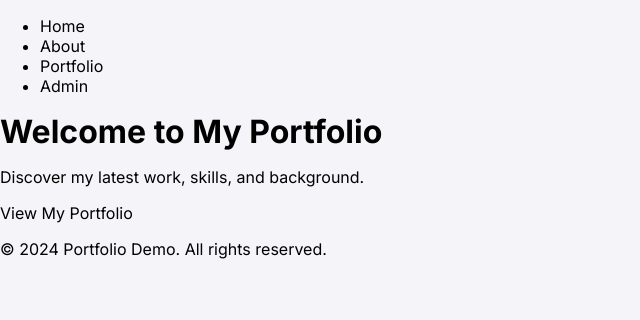
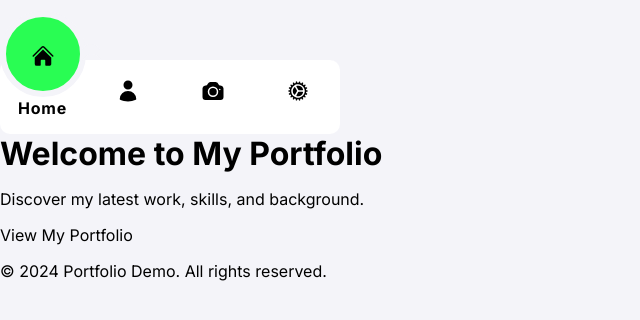
Before and after one commit to MasindeOdera/portfolio-demo, a Next.js app: page / in a window 1280 px wide. Shown: the top 320 px of the page, without its empty margins (0-640 px from the left). Built offline with nearby package versions, Linux system fonts and the light colour scheme.

Commit message:
Updated Navigation functionality

```diff
--- a/app/layout.tsx
+++ b/app/layout.tsx
@@ -1,34 +1,165 @@
 'use client';
 
-// import type { Metadata } from "next";
+import React from 'react';
 import { Inter } from 'next/font/google';
 import './styles/global.css';
 import { GlobalStyle } from './styles/global';
 import { ThemeProvider } from 'styled-components';
 import { theme } from './styles/theme';
+import Link from 'next/link';
+import { usePathname } from 'next/navigation';
+import styled from 'styled-components';
+import Head from 'next/head';
+import { HomeIcon, UserIcon, CameraIcon, CogIcon } from '@heroicons/react/24/solid';
 
 const inter = Inter({ subsets: ['latin'] });
 
-// export const metadata = {
-//   title: 'Portfolio Demo',
-//   description: 'A demo portfolio website',
-// };
+const Navigation = styled.nav`
+  margin-top: 60px;
+  width: 340px;
+  height: 74px;
+  background: #fff;
+  position: relative;
+  display: flex;
+  justify-content: center;
+  align-items: center;
+  border-radius: 10px;
+`;
+
+const NavList = styled.ul`
+  // display: flex;
+  display: contents;
+  width: 350px;
+`;
+
+const NavItem = styled.li<{ $active: boolean }>`
+  position: relative;
+  list-style: none;
+  width: 25%;
+  // width: 70px;
+  height: 74px;
+  z-index: 1;
+
+  a {
+    position: relative;
+    display: flex;
+    justify-content: center;
+    align-items: center;
+    flex-direction: column;
+    width: 100%;
+    text-align: center;
+    font-weight: 500;
+
+    .icon {
+      position: relative;
+      display: block;
+      line-height: 75px;
+      font-size: 1em;
+      text-align: center;
+      transition: 0.5s;
+      color: var(--clr);
+    }
+
+    .text {
+      position: absolute;
+      color: var(--clr);
+      font-weight: 700;
+      font-size: 1em;
+      // font-weight: 400;
+      // font-size: 0.75em;
+      letter-spacing: 0.05em;
+      transition: 0.5s;
+      opacity: 0;
+      transform: translateY(20px);
+    }
+  }
+
+  ${({ $active }) =>
+    $active &&
+    `a .icon {
+      transform: translateY(-35px);
+    }
+
+    a .text {
+      opacity: 1;
+      transform: translateY(10px);
+    }`}
+`;
+
+const Indicator = styled.div<{ $activeindex: number }>`
+  position: absolute;
+  top: -66%;
+  left: 0%;
+  width: 74px;
+  height: 74px;
+  background: #29fd53;
+  border-radius: 50%;
+  border: 6px solid #f4f4f9;
+  transition: 0.5s;
+  transform: ${({ $activeindex }) => `translateX(calc(85px * ${$activeindex}))`};
+
+  &:before,
+  &:after {
+    content: '';
+    position: absolute;
+    top: 50%;
+    width: 20px;
+    height: 20px;
+    background: transparent;
+    border-top-right-radius: 20px;
+    box-shadow: 1px -10px 0 0 #f4f4f9;
+  }
+
+  &:after {
+    right: -22px;
+    border-top-left-radius: 20px;
+    box-shadow: -1px -10px 0 0 #f4f4f9;
+  }
+
+  &:before {
+    left: -22px;
+  }
+`;
 
 export default function RootLayout({ children }: { children: React.ReactNode }) {
+  const pathname = usePathname();
+  const navLinks = [
+    { href: '/', name: 'Home', icon: <HomeIcon style={{ width: '24px', height: '24px' }} className="w-6 h-6" /> },
+    { href: '/about', name: 'About', icon: <UserIcon style={{ width: '24px', height: '24px' }} className="w-6 h-6" /> },
+    { href: '/portfolio', name: 'Portfolio', icon: <CameraIcon style={{ width: '24px', height: '24px' }} className="w-6 h-6" /> },
+    { href: '/admin', name: 'Admin', icon: <CogIcon style={{ width: '24px', height: '24px' }} className="w-6 h-6" /> }
+  ];
+
+
+  const activeindex = navLinks.findIndex((link) => link.href === pathname);
+
   return (
     <html lang="en">
+      <Head>
+        <title>My Portfolio</title>
+      </Head>
       <body className={inter.className}>
         <ThemeProvider theme={theme}>
           <GlobalStyle />
           <header>
-            <nav>
-              <ul>
-                <li><a href="/">Home</a></li>
-                <li><a href="/about">About</a></li>
-                <li><a href="/portfolio">Portfolio</a></li>
-                <li><a href="/admin">Admin</a></li>
-              </ul>
-            </nav>
+            <Navigation>
+              <NavList>
+                {navLinks.map((link) => (
+                  <NavItem key={link.href} $active={pathname === link.href}>
+                    <Link
+                      href={link.href}
+                      aria-current={pathname === link.href ? 'page' : undefined}
+                    >
+                      <span className="icon">
+                        {link.icon}
+                      </span>
+                      <span className="text">{link.name}</span>
+                    </Link>
+                  </NavItem>
+                ))}
+                <Indicator $activeindex={activeindex} />
+              </NavList>
+            </Navigation>
           </header>
           <main>{children}</main>
           <footer>
--- a/package.json
+++ b/package.json
@@ -9,6 +9,7 @@
     "lint": "next lint"
   },
   "dependencies": {
+    "@heroicons/react": "^2.2.0",
     "@testing-library/jest-dom": "^6.6.3",
     "@testing-library/react": "^16.1.0",
     "@types/styled-components": "^5.1.34",
@@ -21,8 +22,8 @@
   },
   "devDependencies": {
     "@types/node": "^20",
-    "@types/react": "^19",
-    "@types/react-dom": "^19",
+    "@types/react": "^19.0.1",
+    "@types/react-dom": "^19.0.2",
     "eslint": "^8",
     "eslint-config-next": "15.0.4",
     "typescript": "^5"
--- a/tsconfig.json
+++ b/tsconfig.json
@@ -20,7 +20,8 @@
     ],
     "paths": {
       "@/*": ["./*"]
-    }
+    },
+    "types": ["node", "react", "react-dom"]
   },
   "include": ["next-env.d.ts", "**/*.ts", "**/*.tsx", ".next/types/**/*.ts"],
   "exclude": ["node_modules"]
```
Also changed, not shown: 1 other file (tests, documents, lock files or other folders).
